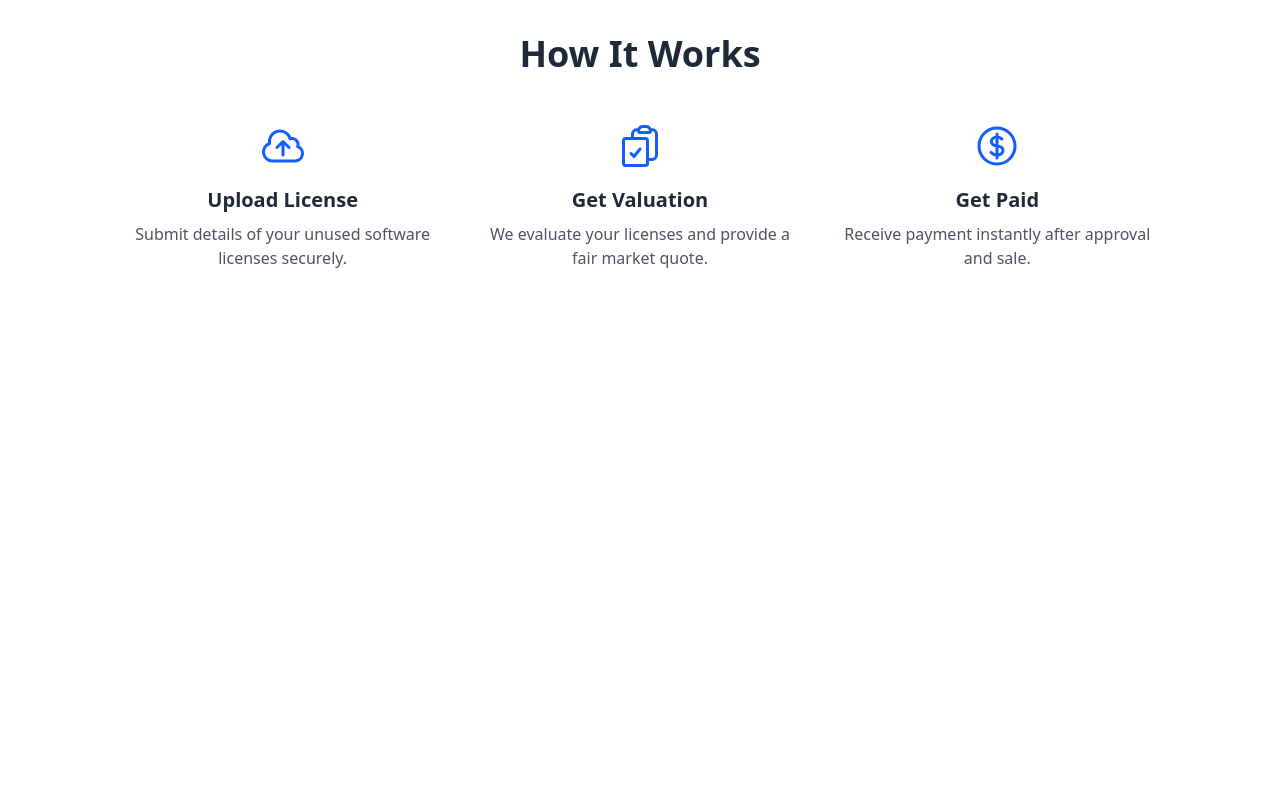
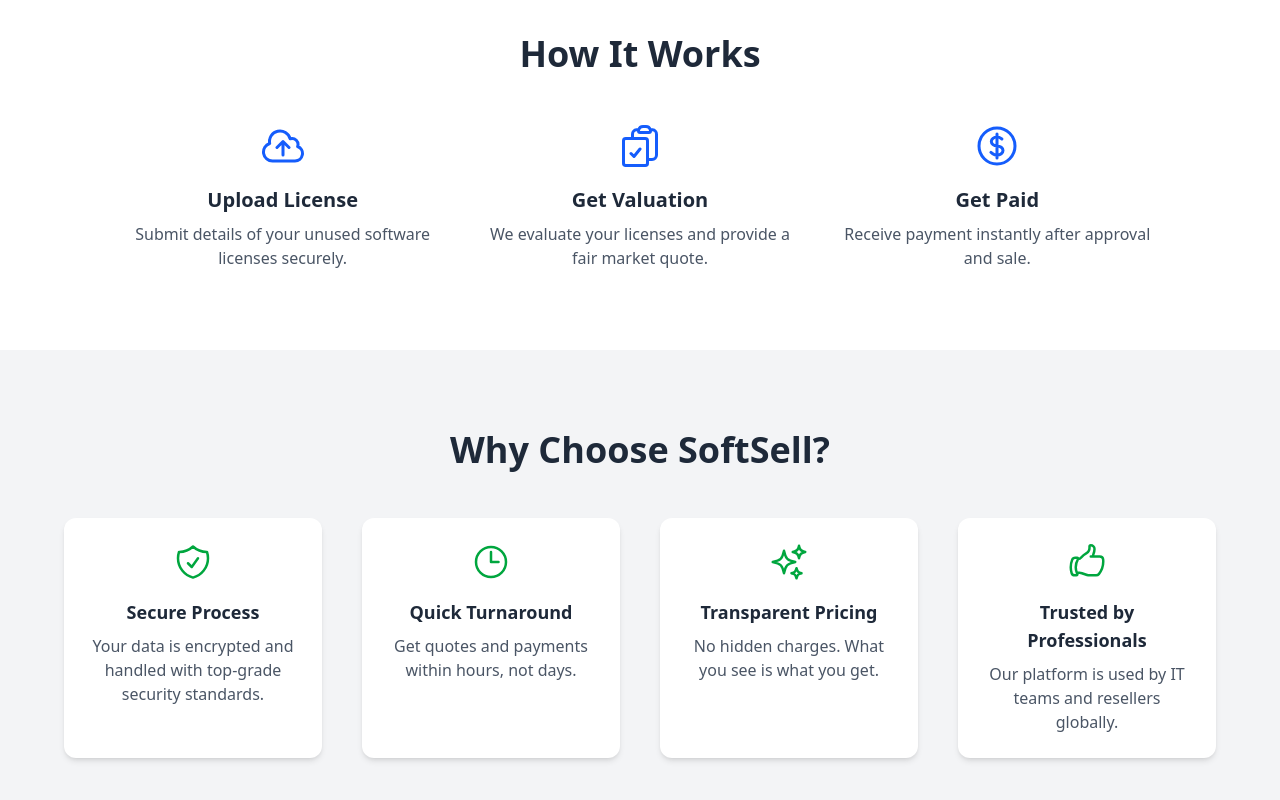
Before and after one commit to vikarnjha/Credex-Assignment, a React (Vite) app: page / in a window 1280 px wide. Shown: the part 370-1170 px from the top of the page. Before the commit the page ends 800 px from the top, so only its background shows below. Built offline with nearby package versions, Linux system fonts and the light colour scheme.

Commit message:
whychoose us added

```diff
--- a/src/App.jsx
+++ b/src/App.jsx
@@ -1,6 +1,7 @@
 import "./App.css";
 import HeroSection from "./components/HeroSection";
 import HowItWorks from "./components/HowItWorks";
+import WhyChooseUs from "./components/WhyChooseUs";
 
 function App() {
   return (
@@ -8,6 +9,7 @@ function App() {
       <div className="font-sans">
         <HeroSection />
         <HowItWorks/>
+        <WhyChooseUs/>
       </div>
     </>
   );
--- /dev/null
+++ b/src/components/WhyChooseUs.jsx
@@ -0,0 +1,57 @@
+import {
+  ShieldCheckIcon,
+  ClockIcon,
+  SparklesIcon,
+  HandThumbUpIcon,
+} from "@heroicons/react/24/outline";
+
+const features = [
+  {
+    icon: <ShieldCheckIcon className="h-10 w-10 text-green-600" />,
+    title: "Secure Process",
+    desc: "Your data is encrypted and handled with top-grade security standards.",
+  },
+  {
+    icon: <ClockIcon className="h-10 w-10 text-green-600" />,
+    title: "Quick Turnaround",
+    desc: "Get quotes and payments within hours, not days.",
+  },
+  {
+    icon: <SparklesIcon className="h-10 w-10 text-green-600" />,
+    title: "Transparent Pricing",
+    desc: "No hidden charges. What you see is what you get.",
+  },
+  {
+    icon: <HandThumbUpIcon className="h-10 w-10 text-green-600" />,
+    title: "Trusted by Professionals",
+    desc: "Our platform is used by IT teams and resellers globally.",
+  },
+];
+
+const WhyChooseUs = () => {
+  return (
+    <section className="py-20 px-6 bg-gray-100 dark:bg-gray-900 text-center">
+      <h2 className="text-3xl md:text-4xl font-bold text-gray-800 dark:text-white mb-12">
+        Why Choose SoftSell?
+      </h2>
+      <div className="grid gap-10 md:grid-cols-2 lg:grid-cols-4 max-w-6xl mx-auto">
+        {features.map((feature, index) => (
+          <div
+            key={index}
+            className="bg-white dark:bg-gray-800 rounded-xl p-6 shadow-md"
+          >
+            <div className="flex justify-center">{feature.icon}</div>
+            <h3 className="mt-4 text-lg font-semibold text-gray-800 dark:text-white">
+              {feature.title}
+            </h3>
+            <p className="mt-2 text-gray-600 dark:text-gray-300">
+              {feature.desc}
+            </p>
+          </div>
+        ))}
+      </div>
+    </section>
+  );
+};
+
+export default WhyChooseUs;
```
